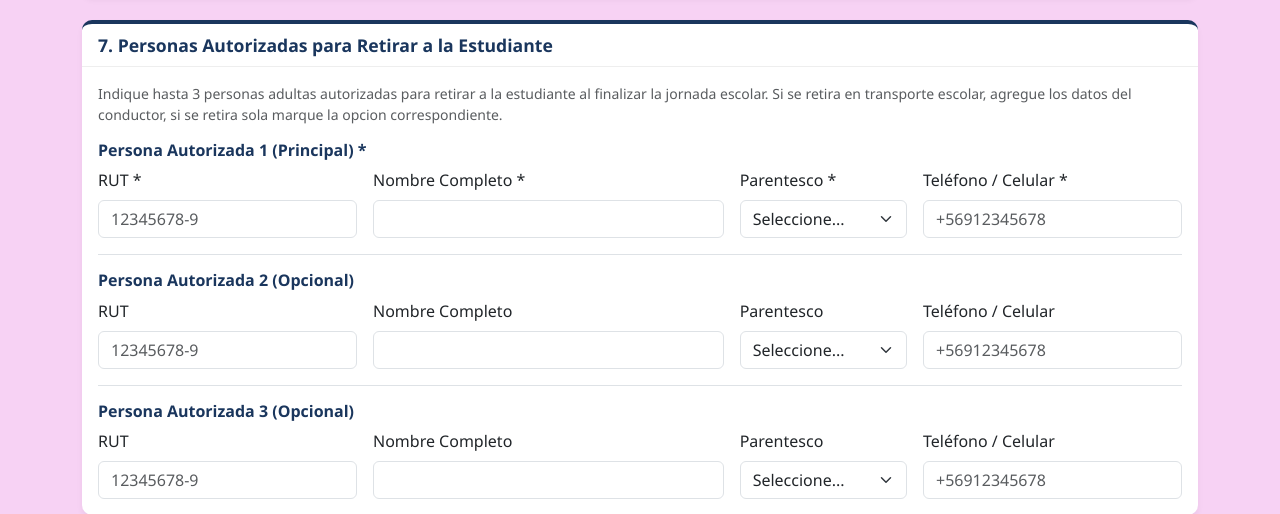
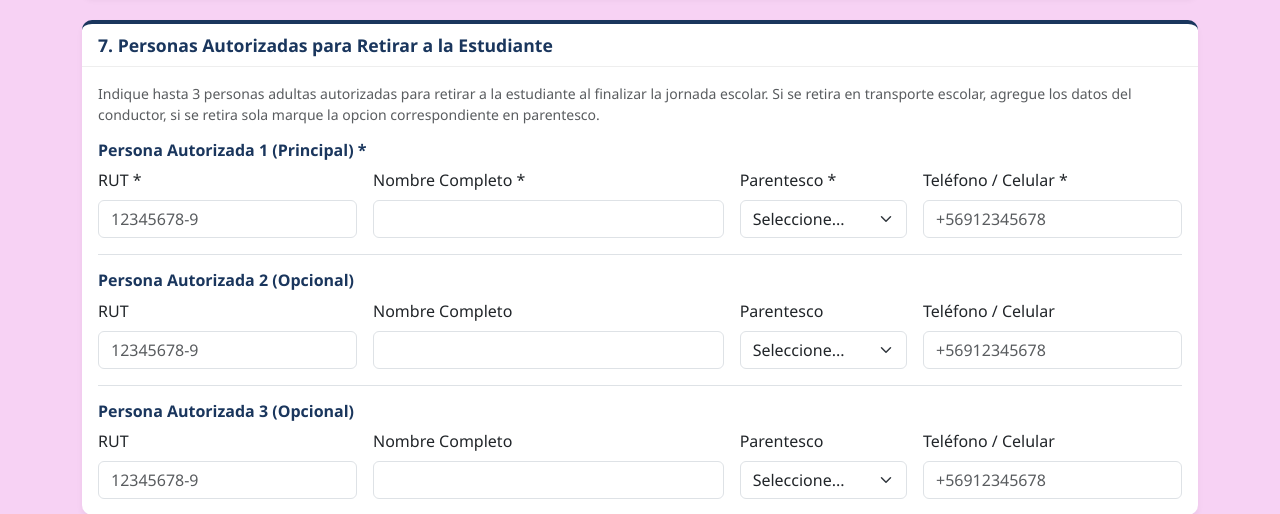
Before and after one commit to joseVaras-afk/matriculas2027, a Spring Boot app: page /pre-matricula.html in a window 1280 px wide. Shown: the part 3023-3537 px from the top of the page. Run offline with Spring Boot 4, Linux system fonts and the light colour scheme; some of the project's set-up classes (security, data sources, template engines, error pages and the like) are left out, and stand-ins take their place.

Commit message:
version 2.19

```diff
--- a/src/main/resources/static/pre-matricula.html
+++ b/src/main/resources/static/pre-matricula.html
@@ -597,7 +597,7 @@
                     <p class="text-muted small mb-3">
                         Indique hasta 3 personas adultas autorizadas para retirar a la estudiante al finalizar la
                         jornada escolar. Si se retira en transporte escolar, agregue los datos del conductor, si se
-                        retira sola marque la opcion correspondiente.
+                        retira sola marque la opcion correspondiente en parentesco.
                     </p>
 
                     <!-- AUTORIZADO 1 (OBLIGATORIO) -->
```
